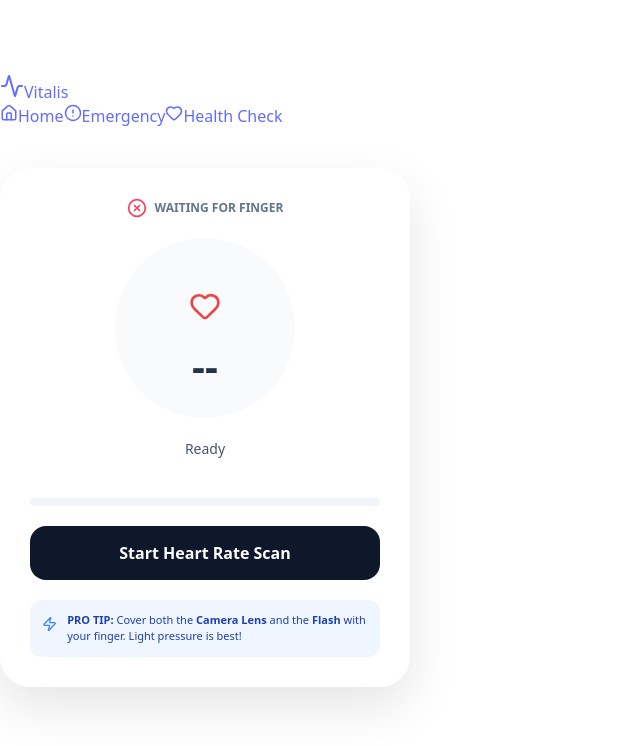
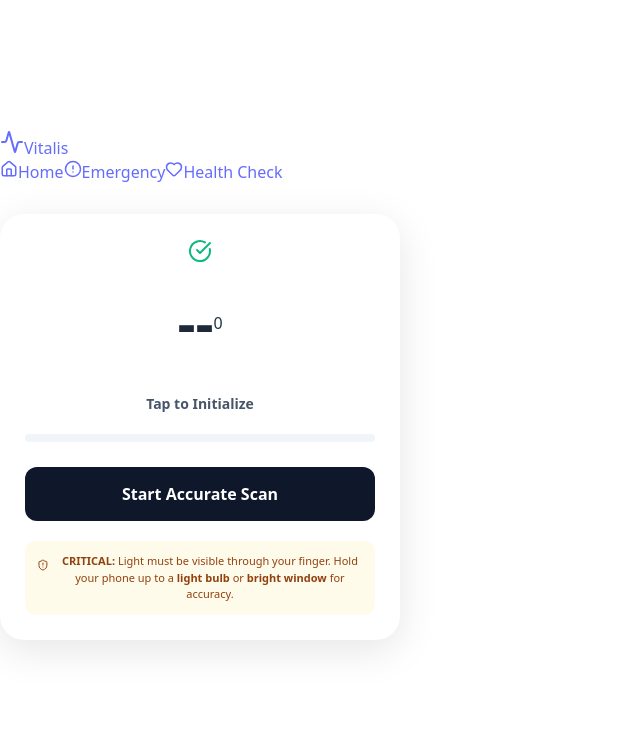
Before and after one commit to AnitaGeorge404/Vitalis, a React (Vite) app: page /emergency/vital-scan in a window 1280 px wide. Shown: the top 746 px of the page, without its empty margins (0-640 px from the left). Built offline with nearby package versions, Linux system fonts and the light colour scheme; the HTML template or start-up script is replaced by a standard one.

Commit message:
Vital Scan

```diff
--- a/src/emergency/VitalScan.jsx
+++ b/src/emergency/VitalScan.jsx
@@ -1,147 +1,159 @@
 import React, { useState, useRef } from 'react';
-import { Heart, Activity, ShieldCheck, XCircle, Zap } from 'lucide-react';
+import { Heart, Activity, CheckCircle, ShieldAlert, Thermometer } from 'lucide-react';
 
-export default function SteadyPulseScanner() {
+export default function CalibratedScanner() {
   const [bpm, setBpm] = useState(0);
   const [isScanning, setIsScanning] = useState(false);
+  const [isCalibrating, setIsCalibrating] = useState(false);
   const [progress, setProgress] = useState(0);
-  const [isFingerDetected, setIsFingerDetected] = useState(false);
-  const [feedback, setFeedback] = useState("Ready");
+  const [feedback, setFeedback] = useState("Tap to Initialize");
 
   const videoRef = useRef(null);
   const canvasRef = useRef(null);
   const bufferRef = useRef([]);
 
-  const startScan = async () => {
+  const startCalibration = async () => {
     try {
       const stream = await navigator.mediaDevices.getUserMedia({
-        video: { facingMode: { ideal: "environment" }, width: { ideal: 160 }, height: { ideal: 160 } }
+        video: { facingMode: { ideal: "environment" }, width: 128, height: 128 }
       });
 
-      // Try to force Flash/Torch (Crucial for "Movement" errors)
+      // Android/Chrome Flash Support
       const track = stream.getVideoTracks()[0];
       try {
-        const capabilities = track.getCapabilities();
-        if (capabilities.torch) await track.applyConstraints({ advanced: [{ torch: true }] });
-      } catch(e) { console.warn("Torch not available"); }
+        const caps = track.getCapabilities();
+        if (caps.torch) await track.applyConstraints({ advanced: [{ torch: true }] });
+      } catch (e) { console.log("Manual light needed"); }
 
       videoRef.current.srcObject = stream;
       await videoRef.current.play();
 
-      bufferRef.current = [];
-      setIsScanning(true);
+      setIsCalibrating(true);
+      setFeedback("Calibrating... Align finger with light");
 
-      const loop = setInterval(() => {
-        if (bufferRef.current.length >= 300) { // 10 seconds
-          clearInterval(loop);
-          processRobustBPM();
-          track.stop();
+      let stableFrames = 0;
+      const calibrationLoop = setInterval(() => {
+        const signal = getRawSignal();
+
+        // CALIBRATION LOGIC:
+        // 1. Must be bright (r > 100)
+        // 2. Must be red-dominant (r/g > 1.8)
+        if (signal && signal.r > 100 && (signal.r / (signal.g + 1)) > 1.8) {
+          stableFrames++;
+          setFeedback(`Signal found... Keep still (${Math.round((stableFrames/30)*100)}%)`);
         } else {
-          const signal = captureSignal();
-          if (signal) bufferRef.current.push(signal);
+          stableFrames = 0;
+          setFeedback("Adjust finger: Need more light / Better seal");
+        }
+
+        if (stableFrames > 30) { // 1 second of stable "Red" light
+          clearInterval(calibrationLoop);
+          setIsCalibrating(false);
+          runActualScan(track);
         }
       }, 33);
+
     } catch (err) {
-      setFeedback("Camera Access Required");
+      setFeedback("Camera Error. Check Permissions/HTTPS.");
     }
   };
 
-  const captureSignal = () => {
+  const runActualScan = (track) => {
+    bufferRef.current = [];
+    setIsScanning(true);
+    setFeedback("Recording Pulse...");
+
+    const scanInterval = setInterval(() => {
+      if (bufferRef.current.length >= 300) {
+        clearInterval(scanInterval);
+        processMedicalBPM();
+        track.stop();
+      } else {
+        const sig = getRawSignal();
+        if (sig) bufferRef.current.push(sig.g);
+        setProgress((bufferRef.current.length / 300) * 100);
+      }
+    }, 33);
+  };
+
+  const getRawSignal = () => {
+    if (!videoRef.current) return null;
     const canvas = canvasRef.current;
     const ctx = canvas.getContext('2d', { willReadFrequently: true });
     ctx.drawImage(videoRef.current, 0, 0, 10, 10);
     const p = ctx.getImageData(0, 0, 10, 10).data;
-
     let r = 0, g = 0, b = 0;
     for (let i = 0; i < p.length; i += 4) {
       r += p[i]; g += p[i+1]; b += p[i+2];
     }
-
-    const redness = r / (g + 1);
-    const isTissue = redness > 1.6 && r > 50;
-
-    if (isTissue) {
-      setIsFingerDetected(true);
-      setFeedback("Scanning... Hold VERY still");
-      setProgress((bufferRef.current.length / 300) * 100);
-      return g; // Return green channel for pulse detection
-    } else {
-      setIsFingerDetected(false);
-      setFeedback("Place finger over LENS and FLASH");
-      bufferRef.current = [];
-      return null;
-    }
+    return { r: r/25, g: g/25, b: b/25 };
   };
 
-  const processRobustBPM = () => {
-    const rawData = bufferRef.current;
-    if (rawData.length < 250) return;
+  const processMedicalBPM = () => {
+    const data = bufferRef.current;
 
-    // 1. SMOOTHING: Simple Moving Average (Low-pass filter)
-    const smoothed = [];
-    for (let i = 2; i < rawData.length - 2; i++) {
-      smoothed.push((rawData[i-2] + rawData[i-1] + rawData[i] + rawData[i+1] + rawData[i+2]) / 5);
+    // 1. Remove Trend (High-pass filter)
+    const filtered = [];
+    for (let i = 1; i < data.length; i++) {
+      filtered.push(data[i] - data[i-1]);
     }
 
-    // 2. FIND PEAKS with a dynamic threshold
-    const mean = smoothed.reduce((a, b) => a + b) / smoothed.length;
+    // 2. Adaptive Peak Detection
+    const stdDev = Math.sqrt(filtered.map(x => Math.pow(x, 2)).reduce((a, b) => a + b) / filtered.length);
     let beats = 0;
-    let lastBeatIndex = 0;
+    let lastBeat = 0;
 
-    for (let i = 1; i < smoothed.length - 1; i++) {
-      // Check if it's a local maximum and above the average
-      if (smoothed[i] > smoothed[i-1] && smoothed[i] > smoothed[i+1] && smoothed[i] > mean) {
-        // Ensure beats aren't too close (min 0.4s between beats = max 150 BPM)
-        if (i - lastBeatIndex > 12) {
+    for (let i = 1; i < filtered.length - 1; i++) {
+      // Only count if peak is higher than surrounding noise (stdDev)
+      if (filtered[i] > filtered[i-1] && filtered[i] > filtered[i+1] && filtered[i] > (stdDev * 0.5)) {
+        if (i - lastBeat > 15) { // Max 120 BPM limit for noise reduction
           beats++;
-          lastBeatIndex = i;
+          lastBeat = i;
         }
       }
     }
 
     const finalBpm = Math.round(beats * 6);
-    if (finalBpm > 40 && finalBpm < 160) {
+
+    // VALIDATION: If BPM is 40-50, it's usually noise unless you're a pro athlete
+    if (finalBpm > 55 && finalBpm < 140) {
       setBpm(finalBpm);
-      setFeedback("Measurement Successful");
+      setFeedback("Success");
     } else {
-      setFeedback("Signal Unclear - Use more light");
+      setBpm("Low");
+      setFeedback("Signal Unreliable: Use brighter light and touch lightly");
     }
     setIsScanning(false);
   };
 
   return (
-    <div style={{ maxWidth: '350px', margin: '40px auto', padding: '30px', textAlign: 'center', background: '#fff', borderRadius: '30px', boxShadow: '0 20px 50px rgba(0,0,0,0.1)' }}>
-      <div style={{ display: 'flex', alignItems: 'center', justifyContent: 'center', gap: '8px', marginBottom: '20px' }}>
-        {isFingerDetected ? <ShieldCheck size={20} color="#10b981" /> : <XCircle size={20} color="#f43f5e" />}
-        <span style={{ fontSize: '12px', fontWeight: 'bold', color: '#64748b' }}>
-          {isFingerDetected ? "STABLE CONTACT" : "WAITING FOR FINGER"}
-        </span>
+    <div style={{ maxWidth: '350px', margin: '30px auto', padding: '25px', textAlign: 'center', background: '#fff', borderRadius: '24px', boxShadow: '0 10px 40px rgba(0,0,0,0.1)' }}>
+      <div style={{ display: 'flex', justifyContent: 'center', marginBottom: '10px' }}>
+        {isScanning || isCalibrating ? <Activity color="#ef4444" className="animate-pulse" /> : <CheckCircle color="#10b981" />}
       </div>
 
-      <div style={{ padding: '30px', background: isScanning ? '#fff1f2' : '#f8fafc', borderRadius: '50%', width: '120px', height: '120px', margin: 'auto', display: 'flex', flexDirection: 'column', justifyContent: 'center' }}>
-        <Heart size={32} color="#ef4444" fill={isScanning ? "#ef4444" : "none"} style={{ margin: 'auto', animation: isScanning ? 'pulse 1s infinite' : 'none' }} />
-        <h1 style={{ margin: 0, fontSize: '2.5rem' }}>{bpm || "--"}</h1>
+      <div style={{ position: 'relative', height: '100px', display: 'flex', alignItems: 'center', justifyContent: 'center' }}>
+        <h1 style={{ fontSize: '3.5rem', margin: 0, color: '#1e293b' }}>{bpm || "--"}</h1>
+        {bpm && <span style={{ position: 'absolute', bottom: 0, fontSize: '0.8rem', color: '#64748b' }}>BPM</span>}
       </div>
 
-      <p style={{ margin: '20px 0', fontSize: '14px', color: '#475569', minHeight: '40px' }}>{feedback}</p>
+      <p style={{ fontSize: '14px', margin: '20px 0', color: isCalibrating ? '#f59e0b' : '#475569', fontWeight: 'bold' }}>{feedback}</p>
 
-      <div style={{ height: '8px', background: '#f1f5f9', borderRadius: '4px', overflow: 'hidden', marginBottom: '20px' }}>
-        <div style={{ width: `${progress}%`, height: '100%', background: '#1e293b', transition: 'width 0.2s linear' }} />
+      <div style={{ height: '8px', background: '#f1f5f9', borderRadius: '4px', overflow: 'hidden', marginBottom: '25px' }}>
+        <div style={{ width: `${progress}%`, height: '100%', background: '#ef4444', transition: 'width 0.3s ease' }} />
       </div>
 
-      <button onClick={startScan} disabled={isScanning} style={{ width: '100%', padding: '16px', borderRadius: '16px', border: 'none', background: '#0f172a', color: '#fff', fontWeight: 'bold', fontSize: '16px' }}>
-        {isScanning ? "Processing..." : "Start Heart Rate Scan"}
+      <button onClick={startCalibration} disabled={isScanning || isCalibrating} style={{ width: '100%', padding: '16px', borderRadius: '12px', border: 'none', background: '#0f172a', color: '#fff', fontWeight: 'bold', fontSize: '16px', cursor: 'pointer' }}>
+        {isScanning ? "Scanning..." : isCalibrating ? "Calibrating..." : "Start Accurate Scan"}
       </button>
 
-      <div style={{ marginTop: '20px', display: 'flex', gap: '10px', background: '#eff6ff', padding: '12px', borderRadius: '12px', textAlign: 'left' }}>
-        <Zap size={24} color="#3b82f6" />
-        <span style={{ fontSize: '11px', color: '#1e40af' }}>
-          <strong>PRO TIP:</strong> Cover both the <strong>Camera Lens</strong> and the <strong>Flash</strong> with your finger. Light pressure is best!
-        </span>
+      <div style={{ marginTop: '20px', padding: '12px', background: '#fffbeb', borderRadius: '10px', fontSize: '11px', color: '#92400e', display: 'flex', gap: '8px' }}>
+        <ShieldAlert size={24} />
+        <span><strong>CRITICAL:</strong> Light must be visible through your finger. Hold your phone up to a <strong>light bulb</strong> or <strong>bright window</strong> for accuracy.</span>
       </div>
 
       <video ref={videoRef} style={{ display: 'none' }} playsInline muted />
-      <canvas ref={canvasRef} style={{ display: 'none' }} width="10" height="10" />
+      <canvas ref={canvasRef} width="10" height="10" style={{ display: 'none' }} />
     </div>
   );
 }
```
